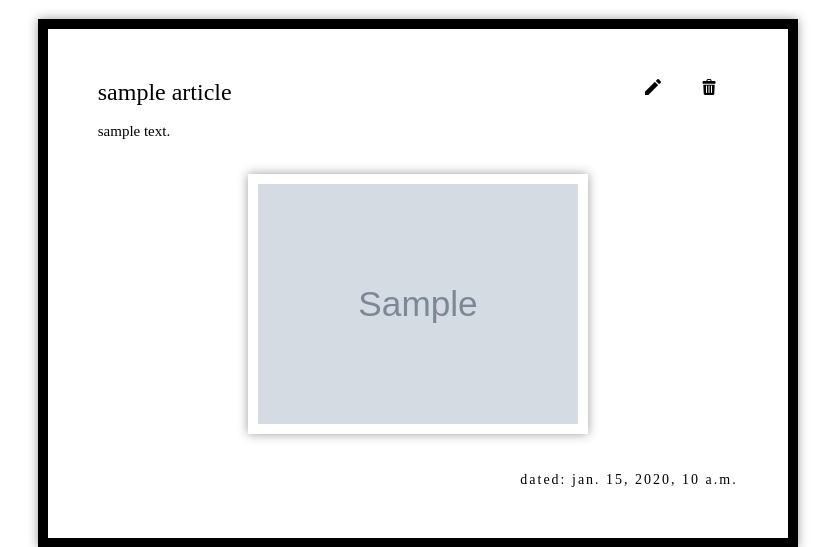
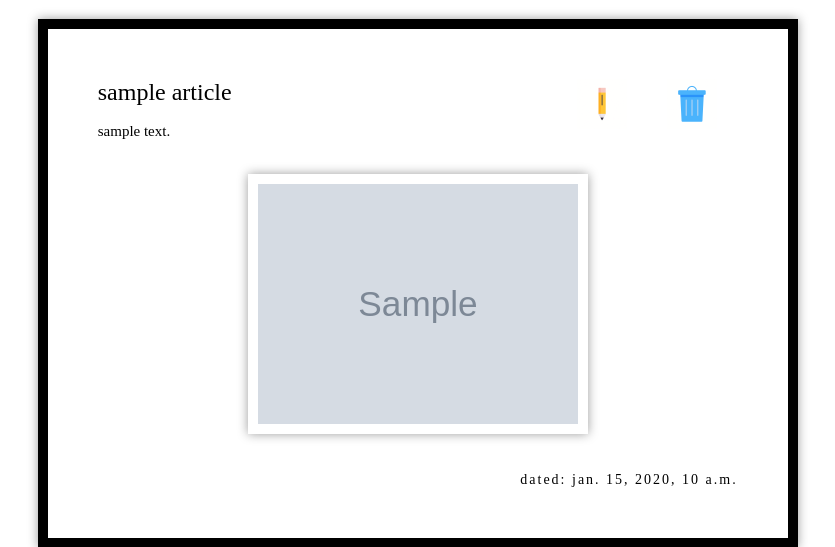
Before and after one commit to rrajesh0205/blog, a Django app: template templates/home.html in a window 1280 px wide. Shown: the part 94-641 px from the top of the page, without its empty margins (249-1084 px from the left). Run offline with Django 3.2, Linux system fonts and the light colour scheme; the template is opened without the code that fills it: most values are stand-ins (such as "Sample title", 1, 10 or a date in 2020); grey boxes marked "Sample" are stand-in pictures; some web fonts are replaced.

Commit message:
GIF added for Edit and Delete. March 18, 2023 7:11 PM

```diff
--- a/templates/home.html
+++ b/templates/home.html
@@ -75,10 +75,10 @@
         <div class="article">
             <div class="modmenu">
                 <a href="{% url 'article_edit' article.pk %}" class="tooltipedit"> <span>Edit</span>
-                <img src="{% static 'edit.png' %}" width = "16" height = "16"/></a>
+                <img src="{% static '35-edit-flat.gif' %}" width = "50" height = "50"/></a>
                     &nbsp;&nbsp;&nbsp;&nbsp;
                 <a href="{% url 'delete' article.pk %}" class="tooltipdelete" ><span>Delete</span>
-                <img src="{% static 'trash.png' %}" width = "16" height = "16"/></a>
+                <img src="{% static '185-trash-bin-flat.gif' %}" width = "50" height = "50"/></a>
                 &nbsp;&nbsp;
             </div>
             <div class="artbody">
```
Also changed, not shown: static/185-trash-bin-flat.gif (added), static/35-edit-flat.gif (added).
